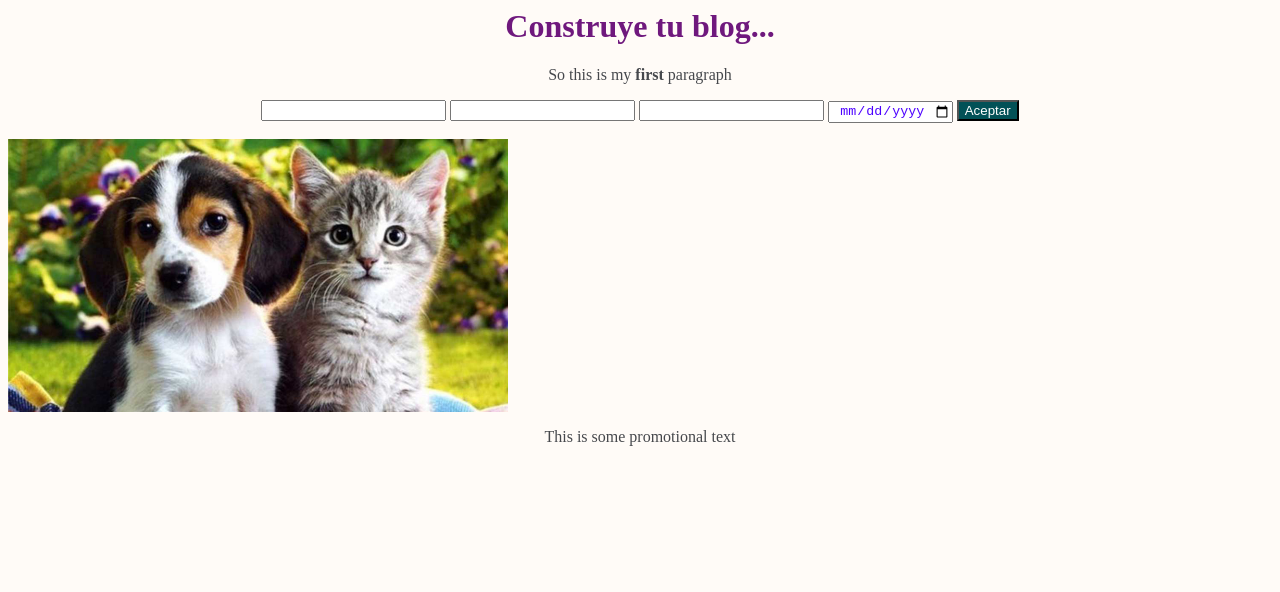
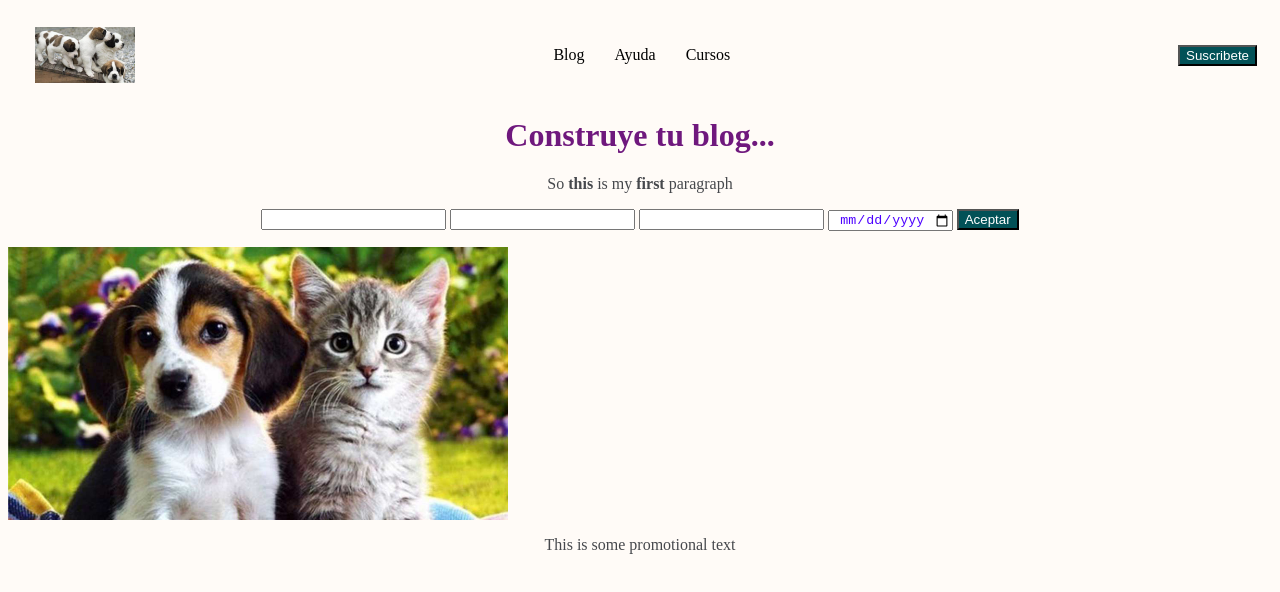
Before and after one commit to JorgeGuinto/FullStack-Developer-Javascript, a plain HTML site: page index.html in a window 1280 px wide. Drawn offline with Linux system fonts and the light colour scheme.

Commit message:
Sesion 2

```diff
--- a/index.html
+++ b/index.html
@@ -4,8 +4,23 @@
         <link rel="stylesheet" href="styles.css"/>
     </head>
     <body>
+        <header>
+            <a href="/">
+                <img src="Prueba5.jpg" alt="Descripción de la imagen" width="100">
+            </a>
+            <nav>
+                <ul>
+                    <li>Blog</li>
+                    <li>Ayuda</li>
+                    <li>Cursos</li>
+                </ul>
+            </nav>
+            <div class="navButton">
+                <button>Suscribete</button>
+            </div>
+        </header>
         <h1>Construye tu blog...</h1>
-        <p>So this is my <strong>first</strong> paragraph</p>
+        <p>So <b>this</b> is my <strong>first</strong> paragraph</p>
 
         <form>
             <input type="text"/>
--- a/styles.css
+++ b/styles.css
@@ -18,13 +18,39 @@ input {
     color: rgb(76, 0, 255);
     align-self: center;
 }
+header{
+    display: flex;
+    align-items: center;
+    margin: 15px;
+}
 button {
     color: #fff;
     background-color: #025157;
 }
-
-.container {
-    align-items: center;
+a {
+    text-decoration: none;
+    padding: 12px;
+    width: 10%;
+    height: 100%;
+    display: inline;
+}
+nav {
+    display: inline;
+    width: 75%;
+    height: 100%;
+    justify-content: center;
+}
+ul {
     display: flex;
     justify-content: center;
 }
+li {
+    display: inline;
+    margin: 15px;
+}
+.navButton {
+    float: right;
+    width: 15%;
+    height: 100%;
+    text-align: right;
+}
```
Also changed, not shown: Prueba5.jpg (added).
